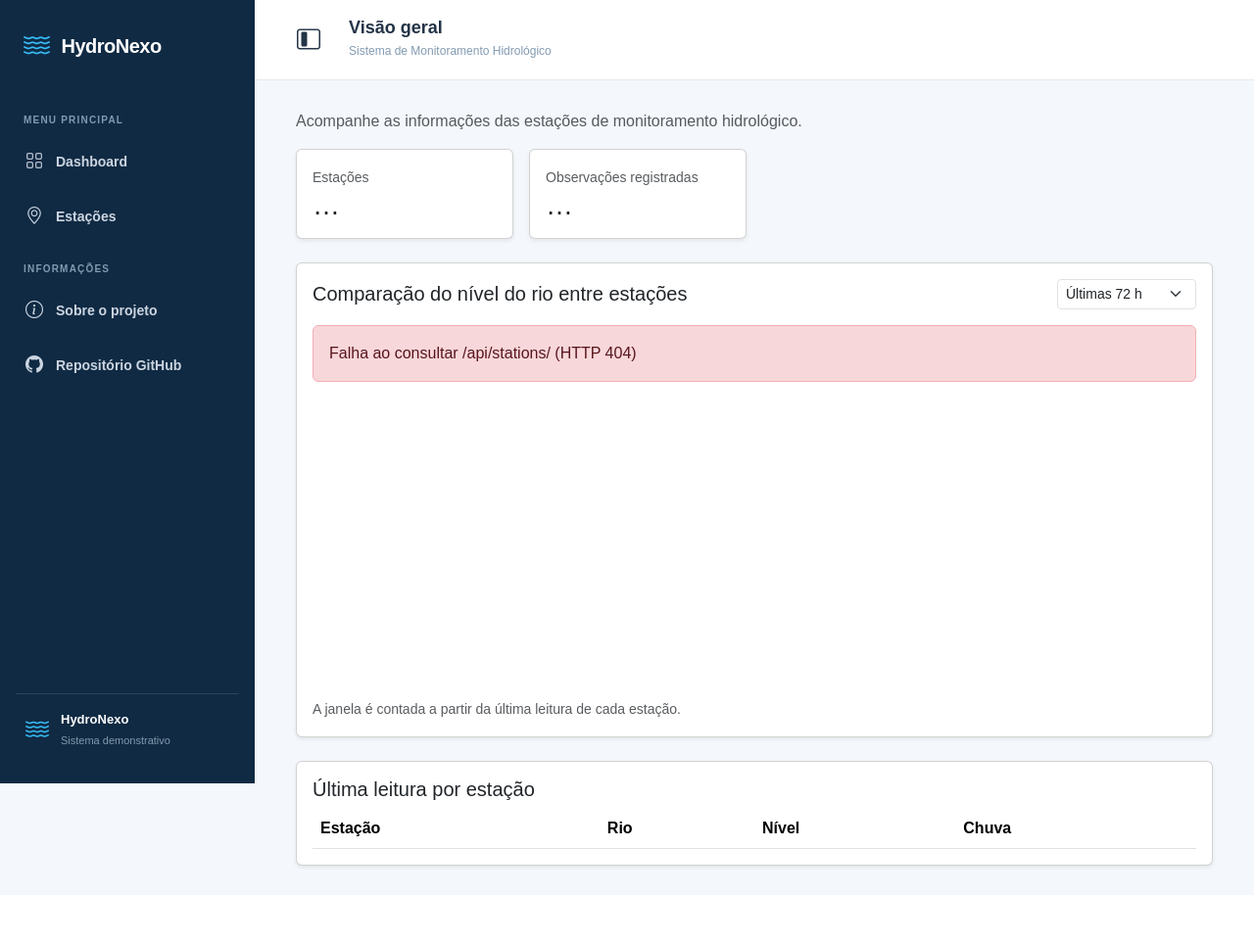
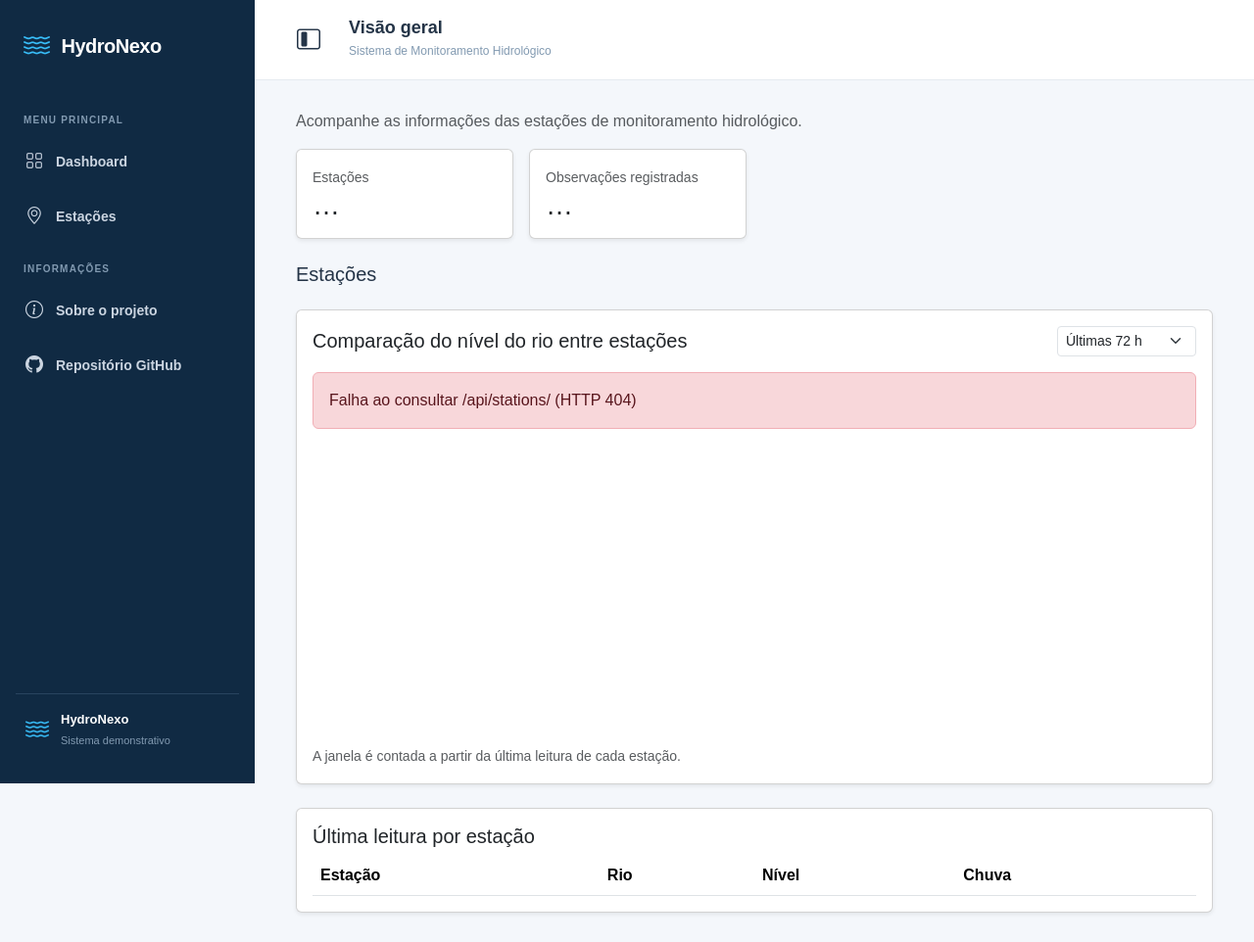
Before and after one commit to johny-santos/sistema-de-monitoramento-hidrologico, a Django app: template templates/dashboard.html in a window 1280 px wide. Shown: the whole page at 98% size. Before the commit the page ends 889 px from the top, so only its background shows below. Run offline with Django 5.2, Linux system fonts and the light colour scheme; the template is opened without the code that fills it, so the values that code supplies are empty; some libraries are stand-ins or nearby versions.

Commit message:
Adiciona cards de estação com imagem ilustrativa e botão Saber mais
Imagens SVG fictícias (decorativas) em static/img. Card compartilhado em
hidro.js, usado no Dashboard e na lista de Estações. Dados vêm da API.

Co-Authored-By: Claude Sonnet 5.5 <noreply@anthropic.com>

```diff
--- a/static/js/dashboard.js
+++ b/static/js/dashboard.js
@@ -36,6 +36,7 @@ document.addEventListener('DOMContentLoaded', async function () {
         document.getElementById('total-estacoes').textContent = resumos.length;
         document.getElementById('total-observacoes').textContent =
             resumos.reduce((soma, r) => soma + r.observations_count, 0);
+        document.getElementById('cards-estacoes').innerHTML = resumos.map((r, i) => Hidro.cardEstacao(r, i)).join('');
         document.getElementById('tabela-estacoes').innerHTML = resumos.map((r) => {
             const n = r.latest.level, c = r.latest.rain;
             return '<tr><td><a href="/station/' + r.id + '/">' + r.name + '</a></td><td>' + r.river + '</td><td>' +
--- a/static/js/hidro.js
+++ b/static/js/hidro.js
@@ -60,6 +60,27 @@ const Hidro = {
         return serie.points.map((p) => ({ x: Date.parse(p.observed_at), y: p.value }));
     },
 
+    // Card de estação (imagem ilustrativa fictícia + dados reais do summary/).
+    cardEstacao(r, indice) {
+        function leitura(rotulo, obs) {
+            if (!obs) return '<li class="text-muted">' + rotulo + ': sem leituras</li>';
+            return '<li>' + rotulo + ': <strong>' + obs.value + ' ' + obs.unit + '</strong> <small class="text-muted">(' +
+                Hidro.formatarData(obs.observed_at) + ' UTC)</small></li>';
+        }
+        const img = (indice % 3) + 1;
+        return '<div class="col-12 col-md-6 col-xl-4"><div class="card h-100 shadow-sm">' +
+            '<img src="/static/img/estacao-' + img + '.svg" class="card-img-top" alt="Ilustração fictícia da ' + r.name + '">' +
+            '<div class="card-body">' +
+            '<span class="badge text-bg-primary mb-2">' + r.id + '</span>' +
+            '<h5 class="card-title">' + r.name + '</h5>' +
+            '<p class="card-text text-muted mb-2"><i class="bi bi-water"></i> ' + r.river +
+            '<br><i class="bi bi-geo-alt"></i> ' + r.municipality + '</p>' +
+            '<ul class="list-unstyled mb-2">' + leitura('Nível', r.latest.level) + leitura('Chuva', r.latest.rain) + '</ul>' +
+            '<small class="text-muted">' + r.observations_count + ' observações</small>' +
+            '</div><div class="card-footer bg-white"><a class="btn btn-primary btn-sm" href="/station/' + r.id +
+            '/">Saber mais</a></div></div></div>';
+    },
+
     mostrarErro(elemento, erro) {
         elemento.innerHTML = '<div class="alert alert-danger">' + erro.message + '</div>';
     },
--- a/templates/dashboard.html
+++ b/templates/dashboard.html
@@ -26,6 +26,9 @@
                 </div></div>
             </div>
         </div>
+
+        <h5 class="mb-3">Estações</h5>
+        <div class="row g-3 mb-4" id="cards-estacoes"></div>
 
         <div class="card shadow-sm mb-4">
             <div class="card-body">
```
Also changed, not shown: static/js/stations.js (+1 -17 lines), static/img/estacao-1.svg (added), static/img/estacao-2.svg (added), static/img/estacao-3.svg (added).
